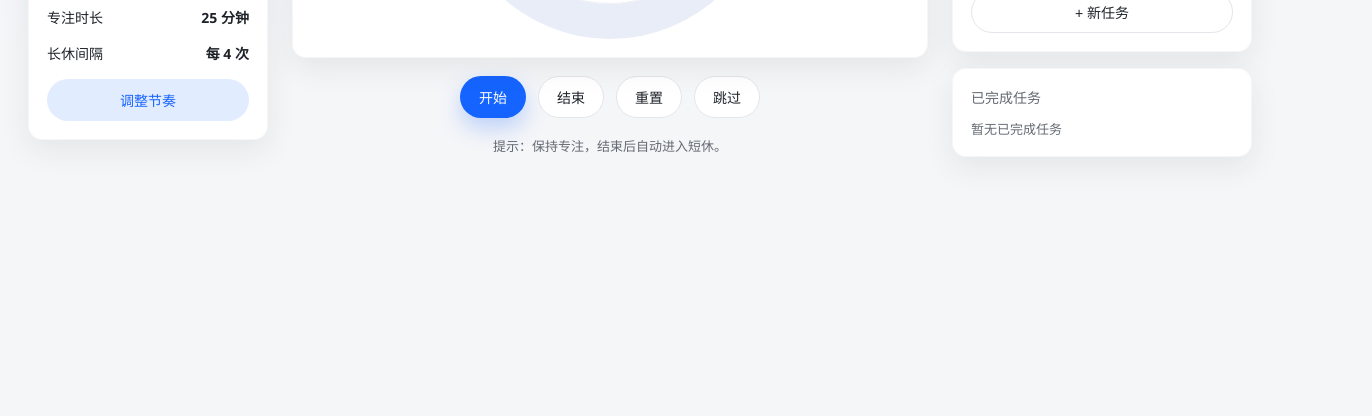
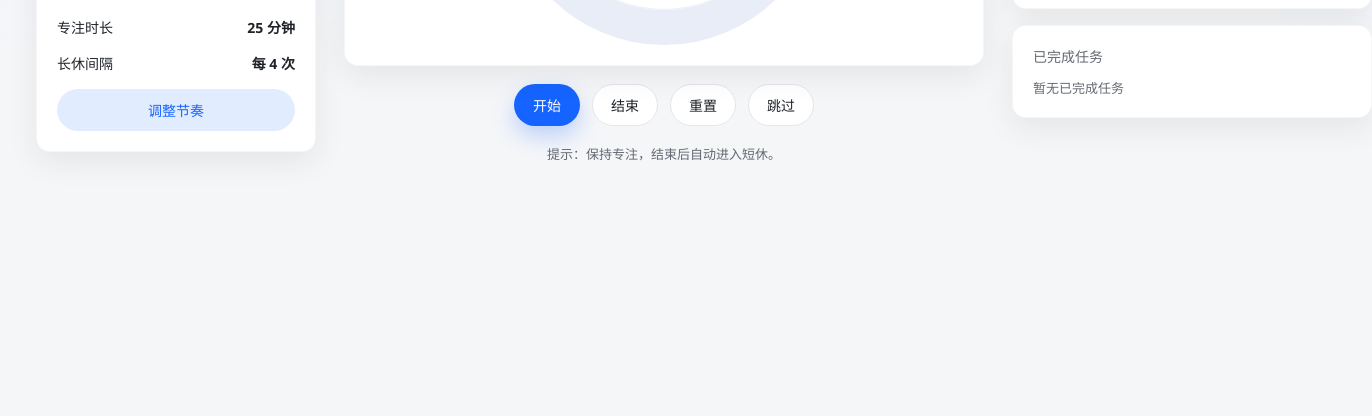
Before and after one commit to Redstonee123/Blue-tomato, a plain HTML site: page index.html in a window 1280 px wide. Shown: the part 384-800 px from the top of the page, 1372 px wide, since content can reach past the window. Drawn offline with Linux system fonts and the light colour scheme.

```diff
--- a/index.html
+++ b/index.html
@@ -89,9 +89,9 @@
 
     .content {
       display: grid;
-      grid-template-columns: 240px minmax(520px, 1fr) 300px;
-      gap: 24px;
-      padding: 28px;
+      grid-template-columns: 280px minmax(640px, 1fr) 360px;
+      gap: 28px;
+      padding: 32px 36px;
       flex: 1;
       align-items: start;
     }
@@ -101,7 +101,7 @@
       border-radius: var(--radius);
       box-shadow: var(--shadow);
       border: 1px solid rgba(31, 35, 41, 0.04);
-      padding: 18px;
+      padding: 20px;
       animation: floatIn 0.6s ease forwards;
       opacity: 0;
     }
@@ -389,6 +389,7 @@
     @media (max-width: 1100px) {
       .content {
         grid-template-columns: 1fr;
+        padding: 20px;
       }
 
       .left-panel,
@@ -431,6 +432,7 @@
 
       .card {
         width: 100%;
+        padding: 18px;
       }
 
       .controls {
```
